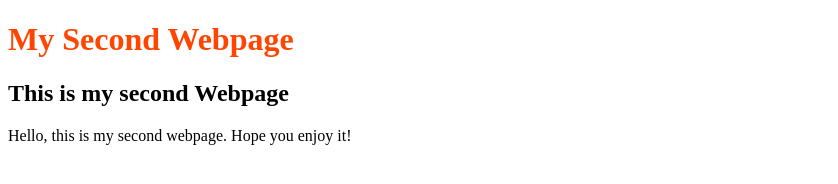
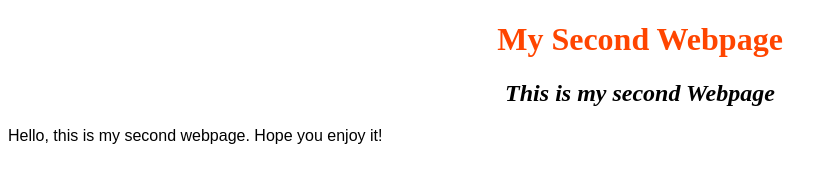
Before and after one commit to mbaumann1227/my-second-webpage, a plain HTML site: page home-page.html in a window 1280 px wide. Shown: the whole page, without its empty margins (0-838 px from the left). Drawn offline with Linux system fonts and the light colour scheme.

Commit message:
add CSS font style and alignment for h1, h2, and p

```diff
--- a/css/styles.css
+++ b/css/styles.css
@@ -1,3 +1,11 @@
 h1 {
   color: orangered;
+  text-align: center;
 }
+h2 {
+  font-style: italic;
+  text-align: center;
+}
+p {
+  font-family: sans-serif;
+}
```
